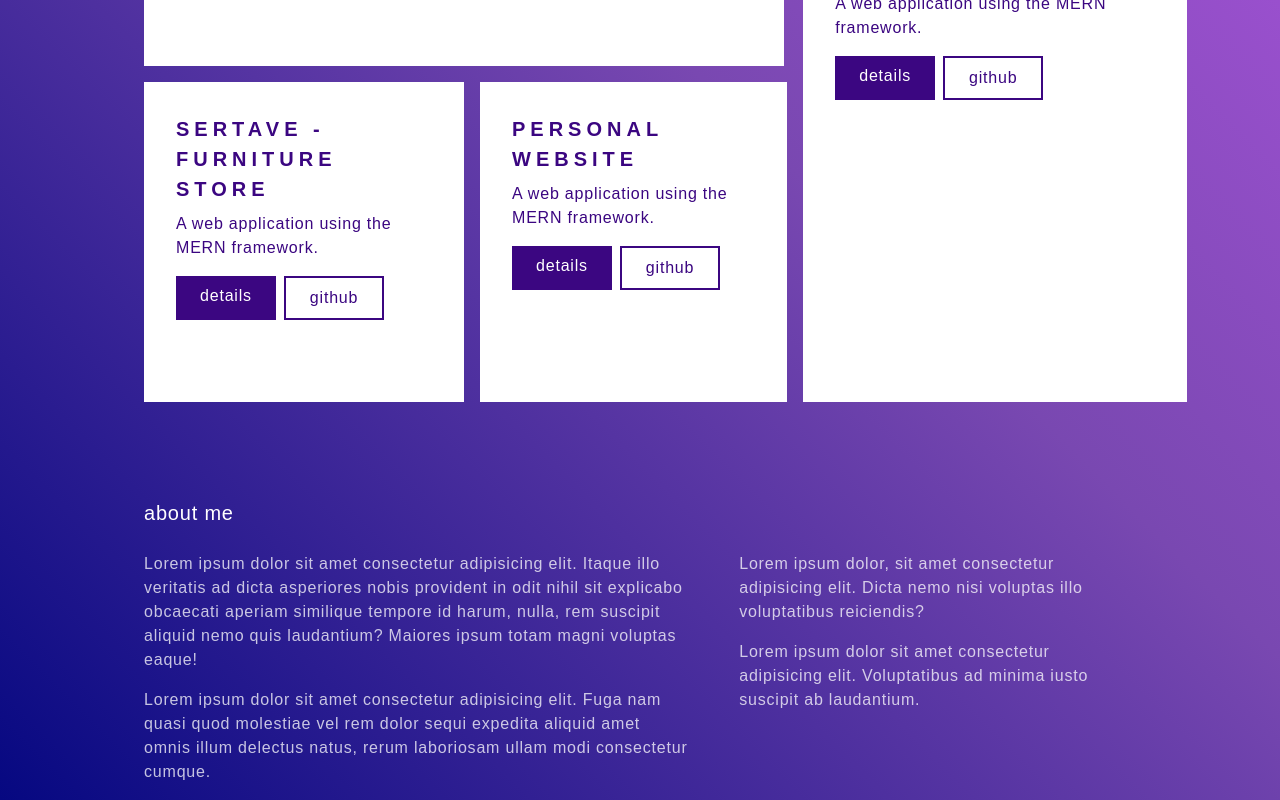
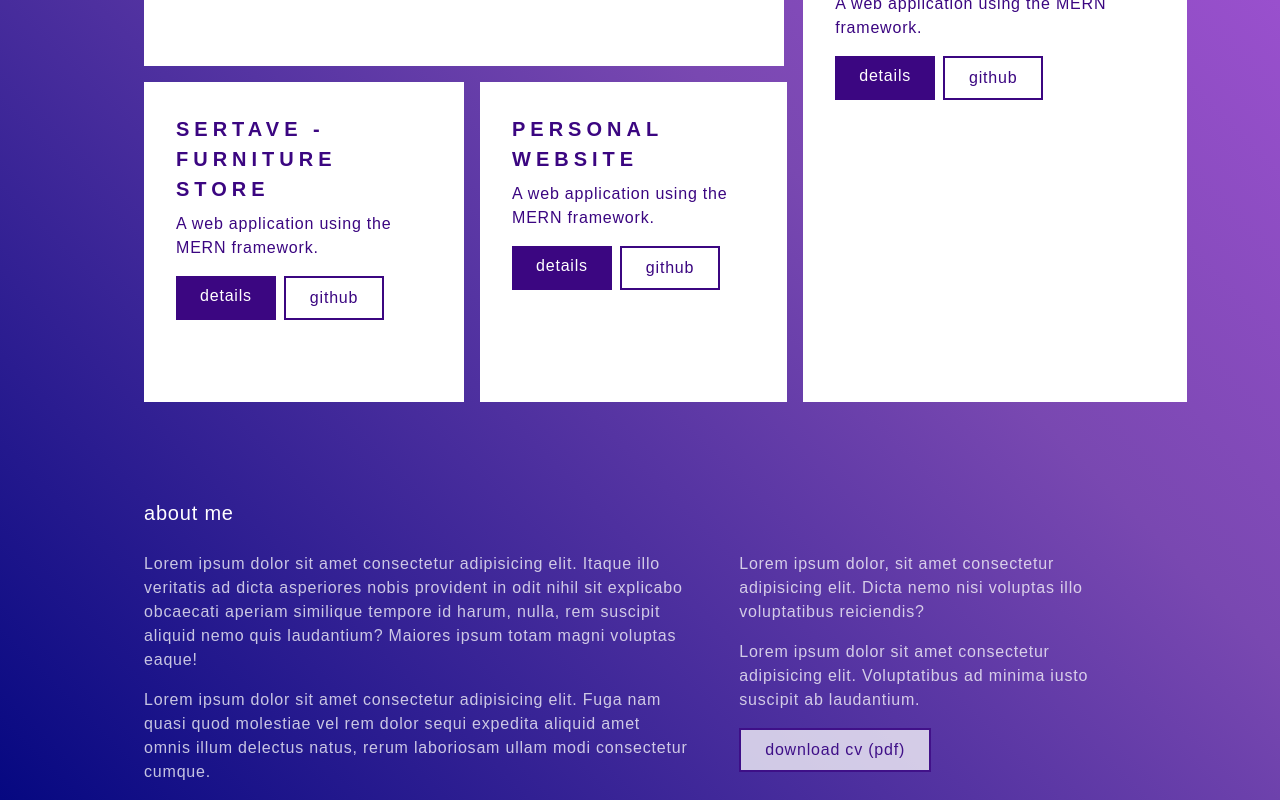
Before and after one commit to danielagg/personal-website-ts, a React (Create React App) app: page / in a window 1280 px wide. Shown: the part 766-1566 px from the top of the page. Built offline with nearby package versions, Linux system fonts and the light colour scheme.

Commit message:
Button styling alignments, download CV button

```diff
--- a/src/components/About/About.tsx
+++ b/src/components/About/About.tsx
@@ -1,4 +1,7 @@
 import React from "react";
+
+// Components
+import Button, { Variant, Thickness } from "../Shared/Button/Button";
 
 const About = () => {
   return (
@@ -30,9 +33,14 @@ const About = () => {
             Lorem ipsum dolor sit amet consectetur adipisicing elit.
             Voluptatibus ad minima iusto suscipit ab laudantium.
           </p>
+          <div className="mt-4">
+            <Button
+              caption="download cv (pdf)"
+              variant={Variant.BlueBorderOnly}
+              thickness={Thickness.Wider}
+            />
+          </div>
         </div>
-
-        <p></p>
       </div>
     </div>
   );
--- a/src/components/Shared/Button/Button.tsx
+++ b/src/components/Shared/Button/Button.tsx
@@ -28,7 +28,7 @@ const Button = ({
   const whiteVariantStlye = "bg-white primary-blue";
   const blueVariantStlye = "bg-primary-blue text-white";
   const blueBorderOnlyVariantStlye =
-    "bg-transparent border-2 border-primary-blue primary-blue";
+    "bg-white border-2 border-primary-blue primary-blue";
   const whiteBorderOnlyVariantStlye =
     "bg-transparent border-2 border-white text-white";
 
```
